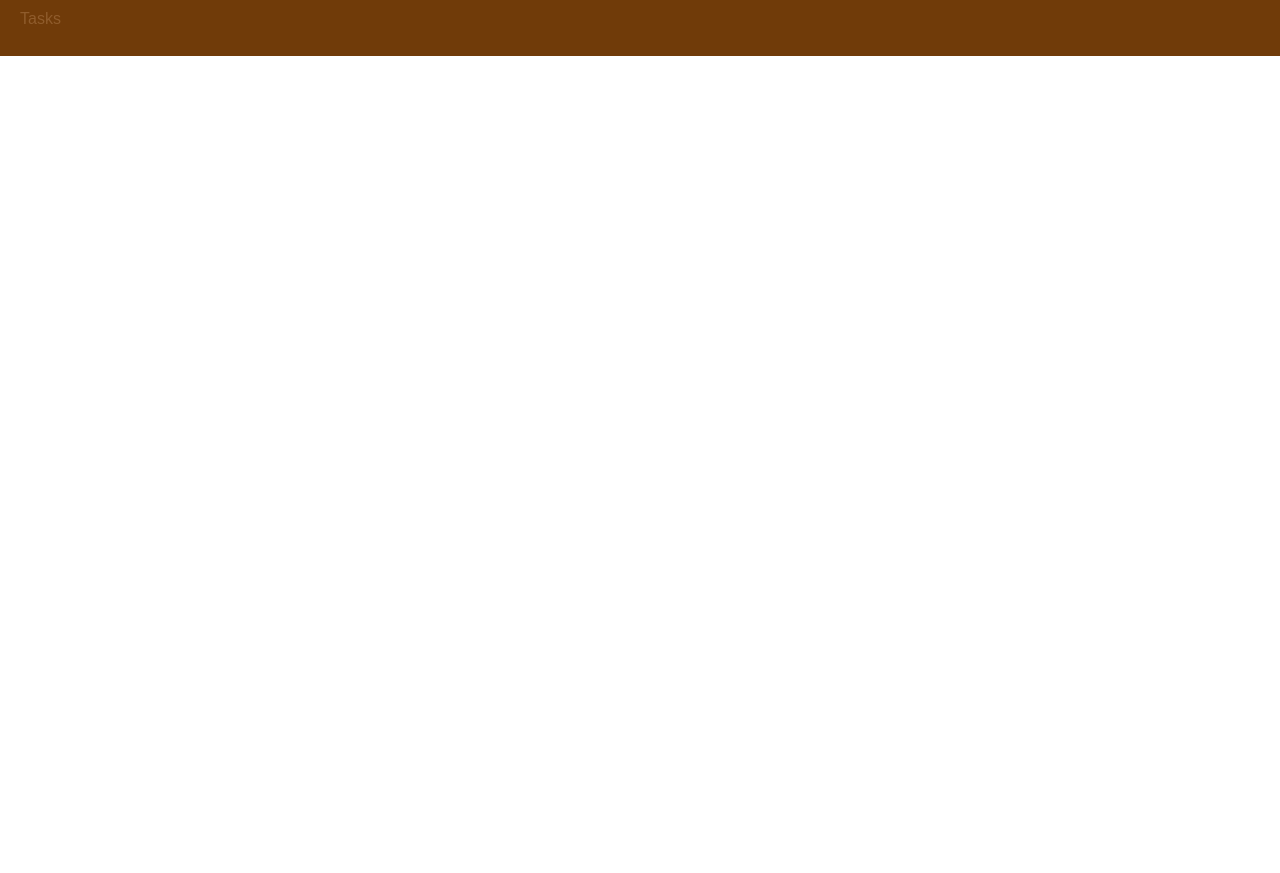
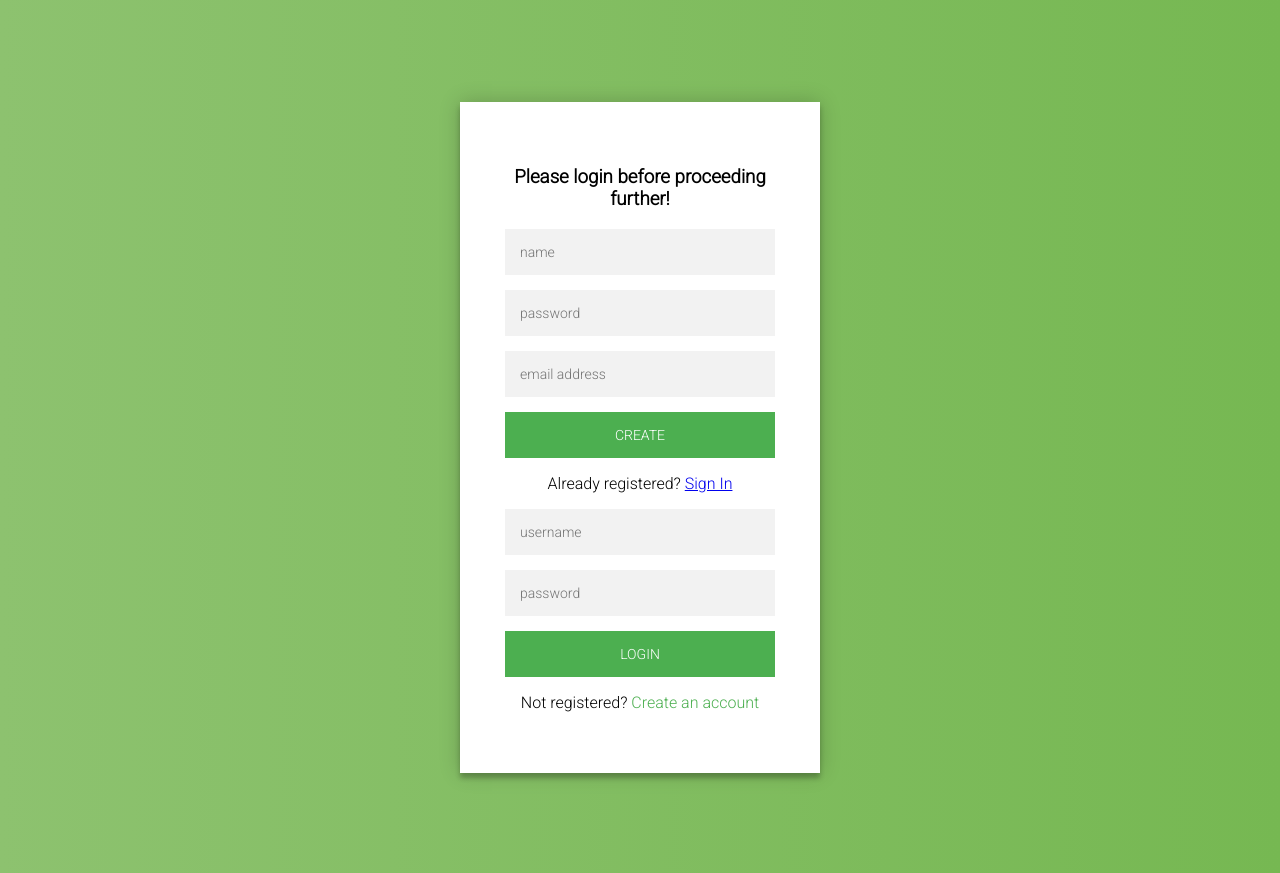
Before and after one commit to SimonBane/task-system, a React app in the folder task-managment-system/: page /login in a window 1280 px wide. Before the commit the page ends 800 px from the top, so only its background shows below. Built offline with nearby package versions, Linux system fonts and the light colour scheme.

Commit message:
Partially completed login/register layout.

```diff
--- a/task-managment-system/package.json
+++ b/task-managment-system/package.json
@@ -27,6 +27,7 @@
     "fs-extra": "3.0.1",
     "html-webpack-plugin": "2.29.0",
     "jest": "20.0.4",
+    "jquery": "^3.3.1",
     "object-assign": "4.1.1",
     "postcss-flexbugs-fixes": "3.2.0",
     "postcss-loader": "2.0.8",
--- a/task-managment-system/src/App.js
+++ b/task-managment-system/src/App.js
@@ -16,8 +16,8 @@
 
     return (
       <div className={styles.App}>
-        <Layout>
-
+        {forceAuthentication}
+        <Layout isAuthenticated={this.state.isAuthenticated}>
         </Layout>
         <Switch>
           <Route name="Login" path="/login" component={Login} />
--- /dev/null
+++ b/task-managment-system/src/components/Authentication/Login/Login.css
@@ -0,0 +1,103 @@
+@import url(https://fonts.googleapis.com/css?family=Roboto:300);
+
+.LoginPage {
+  width: 360px;
+  padding: 8% 0 0;
+  margin: auto;
+}
+.Form {
+  position: relative;
+  z-index: 1;
+  background: #ffffff;
+  max-width: 360px;
+  margin: 0 auto 100px;
+  padding: 45px;
+  text-align: center;
+  box-shadow: 0 0 20px 0 rgba(0, 0, 0, 0.2), 0 5px 5px 0 rgba(0, 0, 0, 0.24);
+}
+.Form input {
+  font-family: "Roboto", sans-serif;
+  outline: 0;
+  background: #f2f2f2;
+  width: 100%;
+  border: 0;
+  margin: 0 0 15px;
+  padding: 15px;
+  box-sizing: border-box;
+  font-size: 14px;
+}
+.Form button {
+  font-family: "Roboto", sans-serif;
+  text-transform: uppercase;
+  outline: 0;
+  background: #4caf50;
+  width: 100%;
+  border: 0;
+  padding: 15px;
+  color: #ffffff;
+  font-size: 14px;
+  -webkit-transition: all 0.3 ease;
+  transition: all 0.3 ease;
+  cursor: pointer;
+}
+.Form button:hover,
+.Form button:active,
+.Form button:focus {
+  background: #43a047;
+}
+.Form .message {
+  margin: 15px 0 0;
+  color: #b3b3b3;
+  font-size: 12px;
+}
+.Form .Message a {
+  color: #4caf50;
+  text-decoration: none;
+}
+.Form .RegisterForm {
+  display: none;
+}
+.container {
+  position: relative;
+  z-index: 1;
+  max-width: 300px;
+  margin: 0 auto;
+}
+.container:before,
+.container:after {
+  content: "";
+  display: block;
+  clear: both;
+}
+.container .info {
+  margin: 50px auto;
+  text-align: center;
+}
+.container .info h1 {
+  margin: 0 0 15px;
+  padding: 0;
+  font-size: 36px;
+  font-weight: 300;
+  color: #1a1a1a;
+}
+.container .info span {
+  color: #4d4d4d;
+  font-size: 12px;
+}
+.container .info span a {
+  color: #000000;
+  text-decoration: none;
+}
+.container .info span .fa {
+  color: #ef3b3a;
+}
+body {
+  background: #76b852; /* fallback for old browsers */
+  background: -webkit-linear-gradient(right, #76b852, #8dc26f);
+  background: -moz-linear-gradient(right, #76b852, #8dc26f);
+  background: -o-linear-gradient(right, #76b852, #8dc26f);
+  background: linear-gradient(to left, #76b852, #8dc26f);
+  font-family: "Roboto", sans-serif;
+  -webkit-font-smoothing: antialiased;
+  -moz-osx-font-smoothing: grayscale;
+}
--- a/task-managment-system/src/components/Authentication/Login/Login.js
+++ b/task-managment-system/src/components/Authentication/Login/Login.js
@@ -1,12 +1,25 @@
 import React, { Component } from 'react';
+import styles from './Login.css';
+import Register from '../Register/Register';
+import $ from 'jquery';
 
 export default class Login extends Component {
+    transitionHandler = () => {
+        $('form').animate({height: "toggle", opacity: "toggle"}, "slow");
+    }
+
     render() {
         return (
-            <div>
-                <div>
-                    <h2>Please login before you proceed!</h2>
-
+            <div className={styles.LoginPage}>
+                <div className={styles.Form}>
+                    <h3>Please login before proceeding further!</h3>
+                    <Register transitionHandler={this.transitionHandler} />
+                    <form className="login-form">
+                        <input type="text" placeholder="username" />
+                        <input type="password" placeholder="password" />
+                        <button>login</button>
+                        <p className={styles.Message} onClick={this.transitionHandler}>Not registered? <a href="#">Create an account</a></p>
+                    </form>
                 </div>
             </div>
         );
--- /dev/null
+++ b/task-managment-system/src/components/Authentication/Register/Register.js
@@ -0,0 +1,15 @@
+import React from 'react';
+
+const register = (props) => {
+    return (
+        <form>
+            <input type="text" placeholder="name" />
+            <input type="password" placeholder="password" />
+            <input type="text" placeholder="email address" />
+            <button>create</button>
+            <p onClick={props.transitionHandler}>Already registered? <a href="#">Sign In</a></p>
+        </form>
+    );
+};
+
+export default register;
--- a/task-managment-system/src/hoc/Layout/Layout.js
+++ b/task-managment-system/src/hoc/Layout/Layout.js
@@ -6,7 +6,9 @@
     render() {
         return (
             <Aux>
-                <Menu />
+                {this.props.isAuthenticated ?
+                    <Menu />
+                    : null}
             </Aux>
         );
     }
```
Also changed, not shown: task-managment-system/src/components/Authentication/Register/Register.css (added), 1 other file (tests, documents, lock files or other folders).
